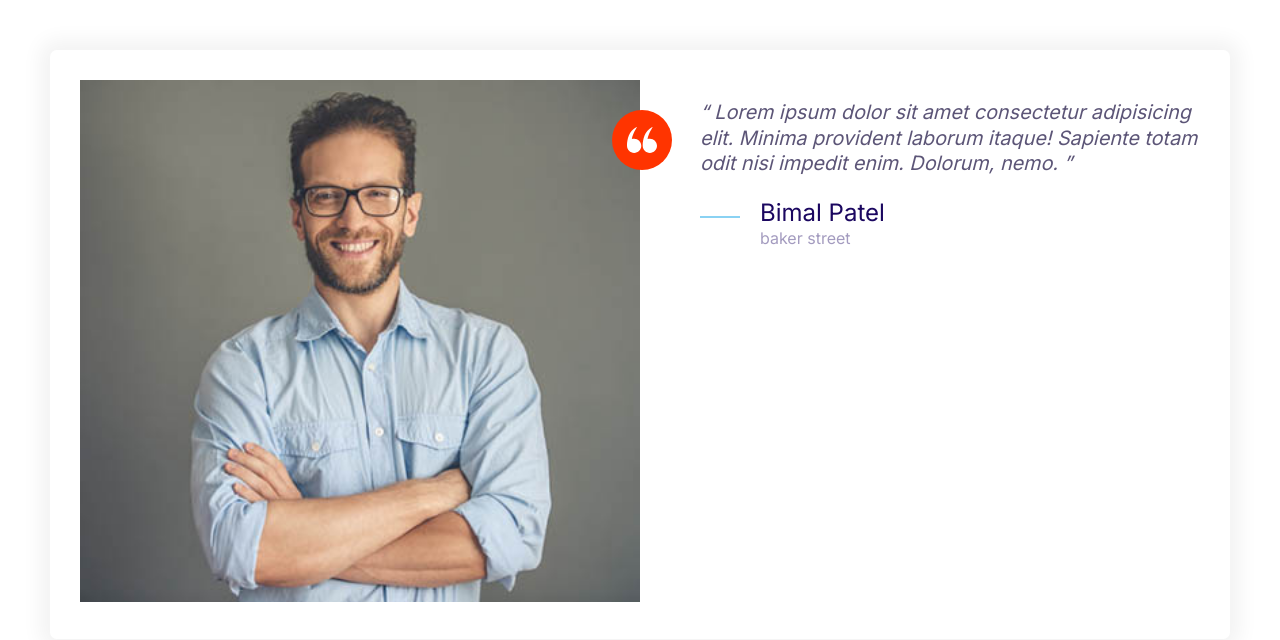
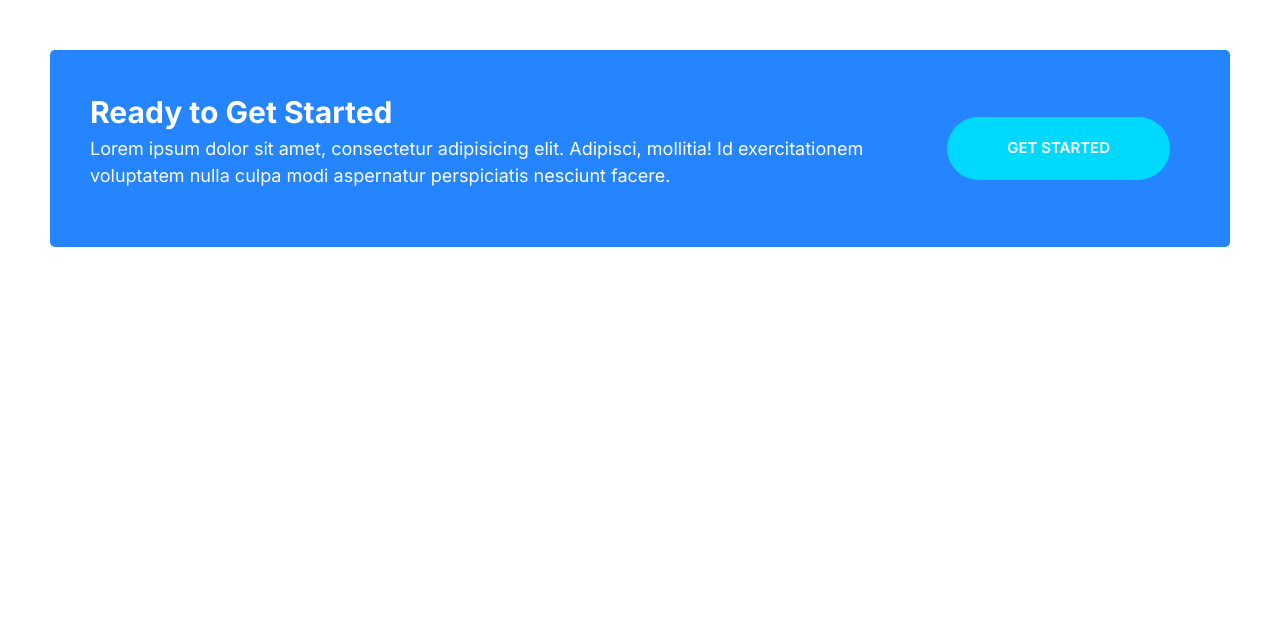
Before and after one commit to bi-mal/EagerDarwin, a plain HTML site: page index.html in a window 1280 px wide. Drawn offline with Linux system fonts and the light colour scheme.

Commit message:
created and styled collout component

```diff
--- a/css/styles.css
+++ b/css/styles.css
@@ -202,6 +202,10 @@ a{
 .btn--block{
     display: inline-block;
     width: 100%;
+}
+.btn--stretched{
+    padding-left: 6rem;
+    padding-right: 6rem;
 }
 .btn--outline{
     background-color: #fff;
@@ -429,3 +433,38 @@ a{
         margin: 0 3rem;
     }
 }
+
+/* Collouts */
+
+.collout{
+    padding: 4rem;
+    border-radius: 5px;
+}
+.collout--primary{
+    background-color: var(--color-primary);
+    color: white;
+}
+.collout__heading{
+    color: #fff;
+    margin: 0;
+    font-size: 3rem;
+}
+.collout .btn{
+    justify-self: center;
+    align-self: center;
+}
+.collout__content{
+    text-align: center;
+}
+@media screen and (min-width:768px) {
+    .collout__content{
+        text-align: left;
+    }
+    .collout .btn{
+        justify-self: start;
+        margin:0 2rem
+    }
+    .collout .grid--1x2{
+        grid-template-columns: 1fr auto;
+    }
+}
--- a/index.html
+++ b/index.html
@@ -15,36 +15,17 @@
     <link rel="stylesheet" href="css/styles.css" />
   </head>
   <body style="padding: 5rem">
-    <div class="card testimonial">
+    <div class="collout collout--primary">
       <div class="grid grid--1x2">
-        <div class="testimonial_image">
-          <img src="images/testimonial.jpg" alt="a happy customer" />
-          <span class="icon-container icon-container--accent">
-            <svg class="icon icon--testimonial icon--small">
-              <use xlink:href="images/sprite.svg#quotes"></use>
-            </svg>
-          </span>
+        <div class="collout__content">
+          <h2 class="collout__heading">Ready to Get Started</h2>
+          <p>
+            Lorem ipsum dolor sit amet, consectetur adipisicing elit. Adipisci,
+            mollitia! Id exercitationem voluptatem nulla culpa modi aspernatur
+            perspiciatis nesciunt facere.
+          </p>
         </div>
-        <blockquote class="quote">
-          <p class="quote__text">
-            Lorem ipsum dolor sit amet consectetur adipisicing elit. Minima
-            provident laborum itaque! Sapiente totam odit nisi impedit enim.
-            Dolorum, nemo.
-          </p>
-          <footer>
-            <div class="media">
-              <div class="media__image">
-                <svg class="icon icon--primary quote__line">
-                  <use xlink:href="images/sprite.svg#line"></use>
-                </svg>
-              </div>
-              <div class="media__body">
-                <h3 class="media__title quote__author">Bimal Patel</h3>
-                <p class="quote__organization">baker street</p>
-              </div>
-            </div>
-          </footer>
-        </blockquote>
+        <a href="#" class="btn btn--secondary btn--stretched">Get started</a>
       </div>
     </div>
   </body>
```
Also changed, not shown: components/collout.html (added, +13 -0 lines).
